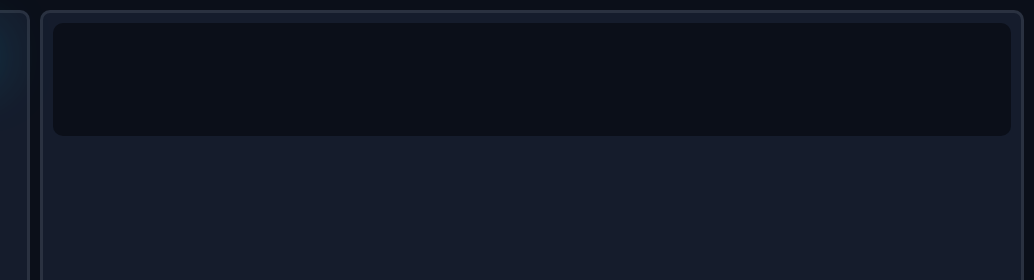
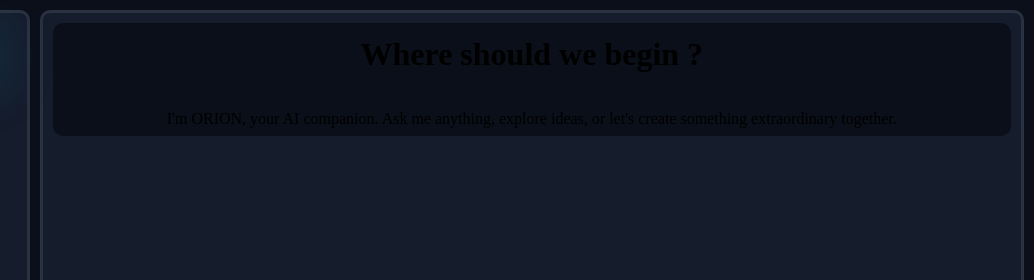
Before and after one commit to Sathsidu-2006/ORION-AI-CHATBOT, a plain HTML site: page index.html in a window 1280 px wide. Shown: the top 280 px of the page, 246-1280 px from the left. Drawn offline with Linux system fonts and the light colour scheme.

Commit message:
feat : heading added

```diff
--- a/index.html
+++ b/index.html
@@ -13,7 +13,8 @@
         </div>
         <div class="right-div">
             <div class="heading-container">
-
+                <h1 class="heading">Where should we begin ? </h1>
+                <p class="h-p">I'm ORION, your AI companion. Ask me anything, explore ideas, or let's create something extraordinary together.</p>
             </div>
             <div class="chat-container">
 
```
Also changed, not shown: css/style.css (line endings or trailing spaces).
